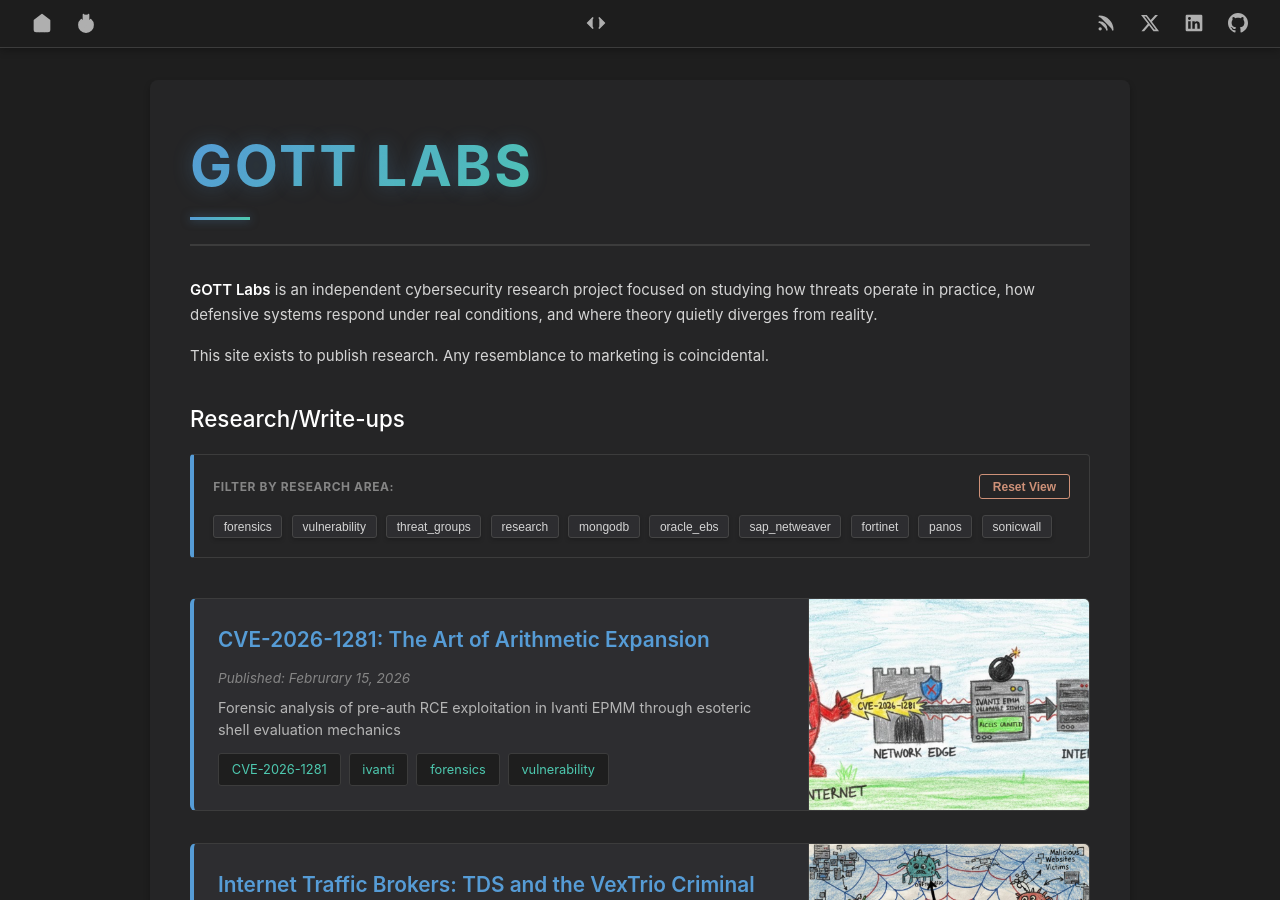
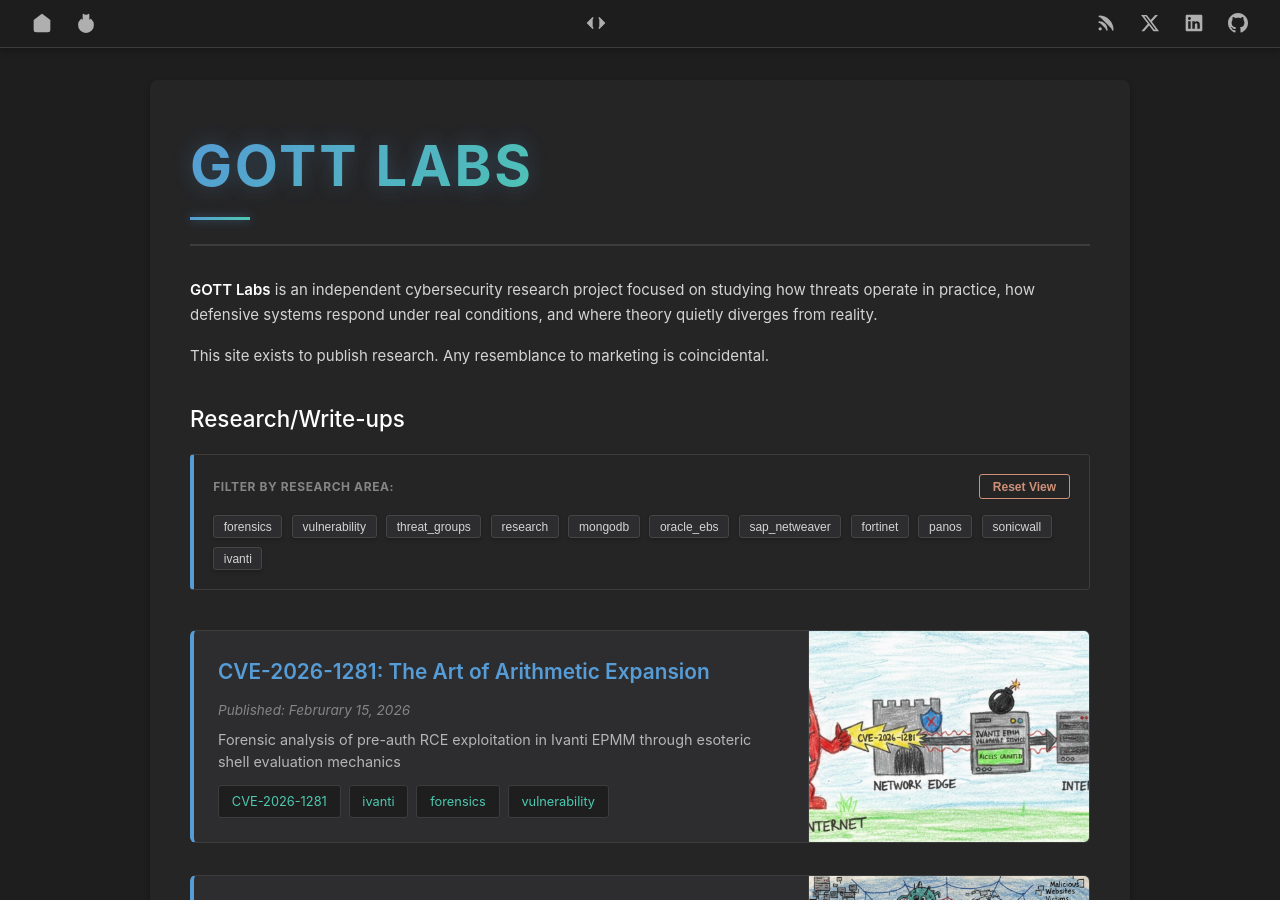
Before and after one commit to gottlabs/home, a Jekyll site: the page built from index.md, in a window 1280 px wide and 900 px high. Built offline with Jekyll 4.4.1, drawn with Linux system fonts in a browser that asks for light colours.

Commit message:
Update index.md

```diff
--- a/index.md
+++ b/index.md
@@ -68,6 +68,7 @@ function clearFilter() {
     <button class="filter-tag" onclick="filterByTag('fortinet')">fortinet</button>
     <button class="filter-tag" onclick="filterByTag('panos')">panos</button>
     <button class="filter-tag" onclick="filterByTag('sonicwall')">sonicwall</button>
+    <button class="filter-tag" onclick="filterByTag('ivanti')">ivanti</button>
   </div>
 </div>
 
```
